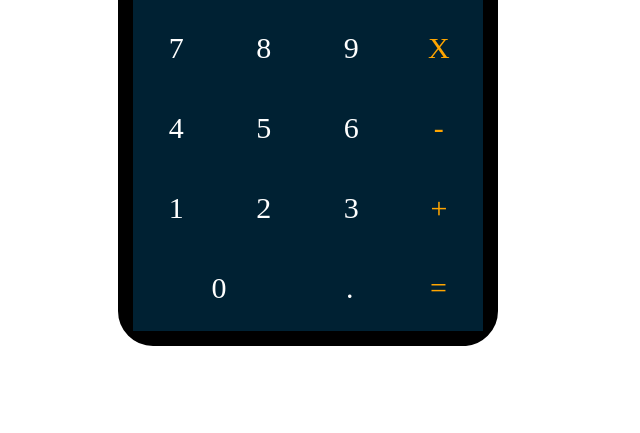
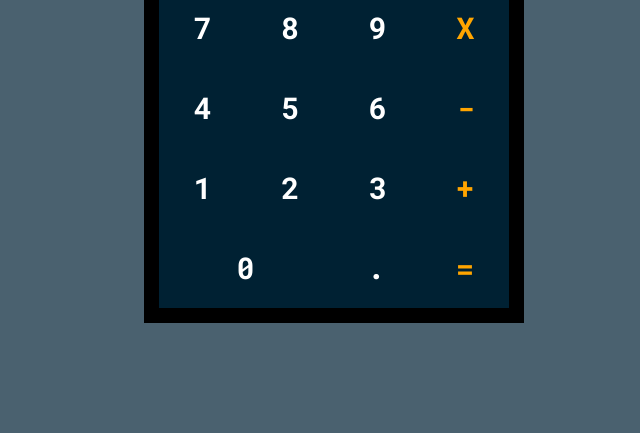
Before and after one commit to bingnayang/Calculator, a plain HTML site: page index.html in a window 1280 px wide. Shown: the part 367-800 px from the top of the page, without its empty margins (296-936 px from the left). Drawn offline with Linux system fonts and the light colour scheme.

Commit message:
Update CSS Part 2

```diff
--- a/index.html
+++ b/index.html
@@ -4,8 +4,9 @@
     <meta charset="UTF-8">
     <meta name="viewport" content="width=device-width, initial-scale=1.0">
     <meta http-equiv="X-UA-Compatible" content="ie=edge">
-    <!-- External CSS -->
+    <!-- External CSS & Google Fonts-->
     <link rel="stylesheet" href="styles.css">
+    <link href="https://fonts.googleapis.com/css?family=Roboto+Mono:700&display=swap" rel="stylesheet">
     <title>Calculator</title>
 </head>
 <body>
--- a/styles.css
+++ b/styles.css
@@ -1,8 +1,13 @@
+body{
+    background-color: #4a616f;
+    font-family: 'Roboto Mono', monospace;
+
+}
 #calculator{
-    margin-left: calc(40% - 100px);
-    margin-top: calc(20% - 100px);
+    margin-left: calc(50% - 200px);
+    margin-top: calc(15% - 60px);
     border: solid 15px black;
-    border-radius: 35px;
+    /* border-radius: 35px; */
     width: 350px;
 
 }
@@ -30,6 +35,7 @@
     font-size: 45px;
     padding: 15px;
     background-color: #004266;
+
 }
 #clearBtn{
     width: 221px;
```
